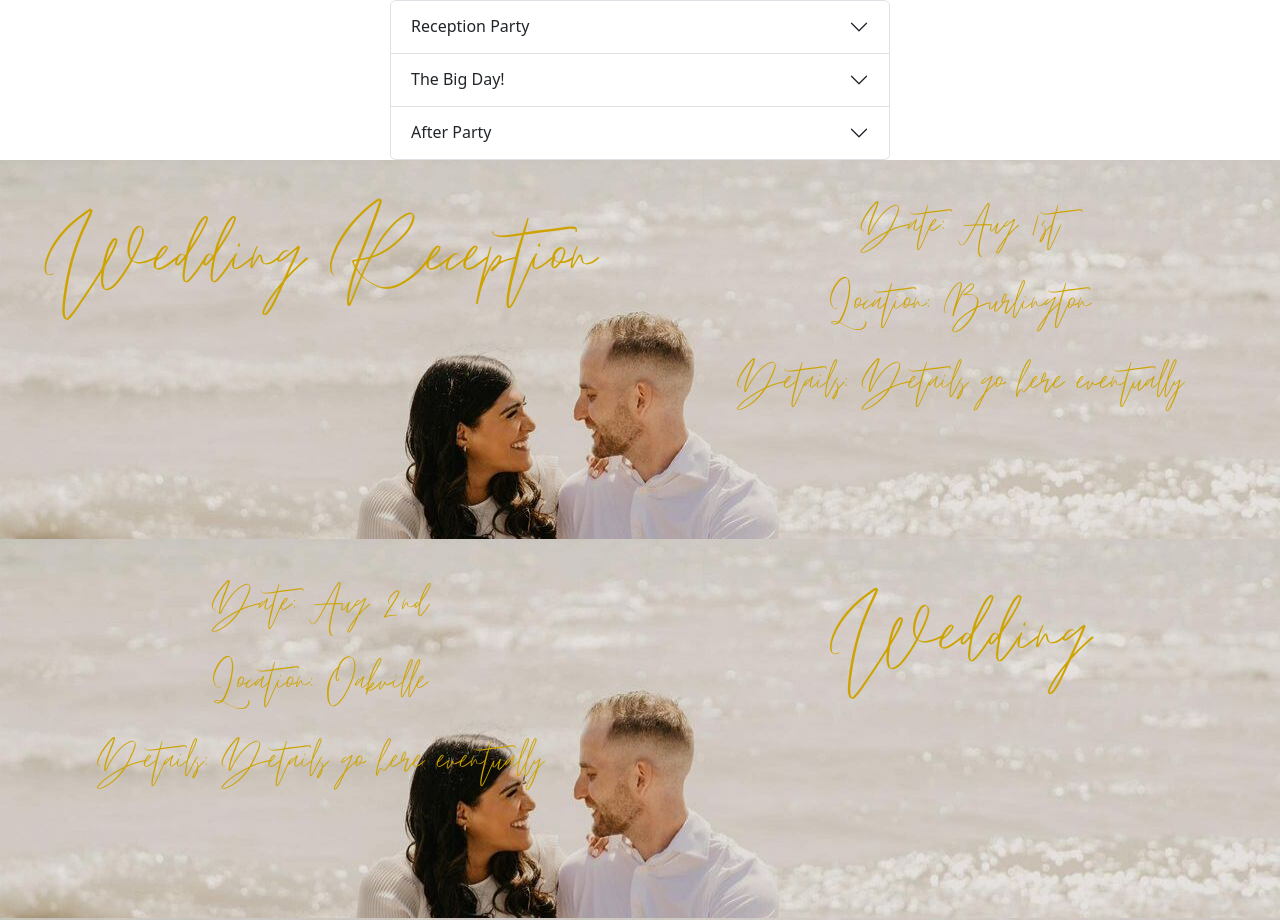
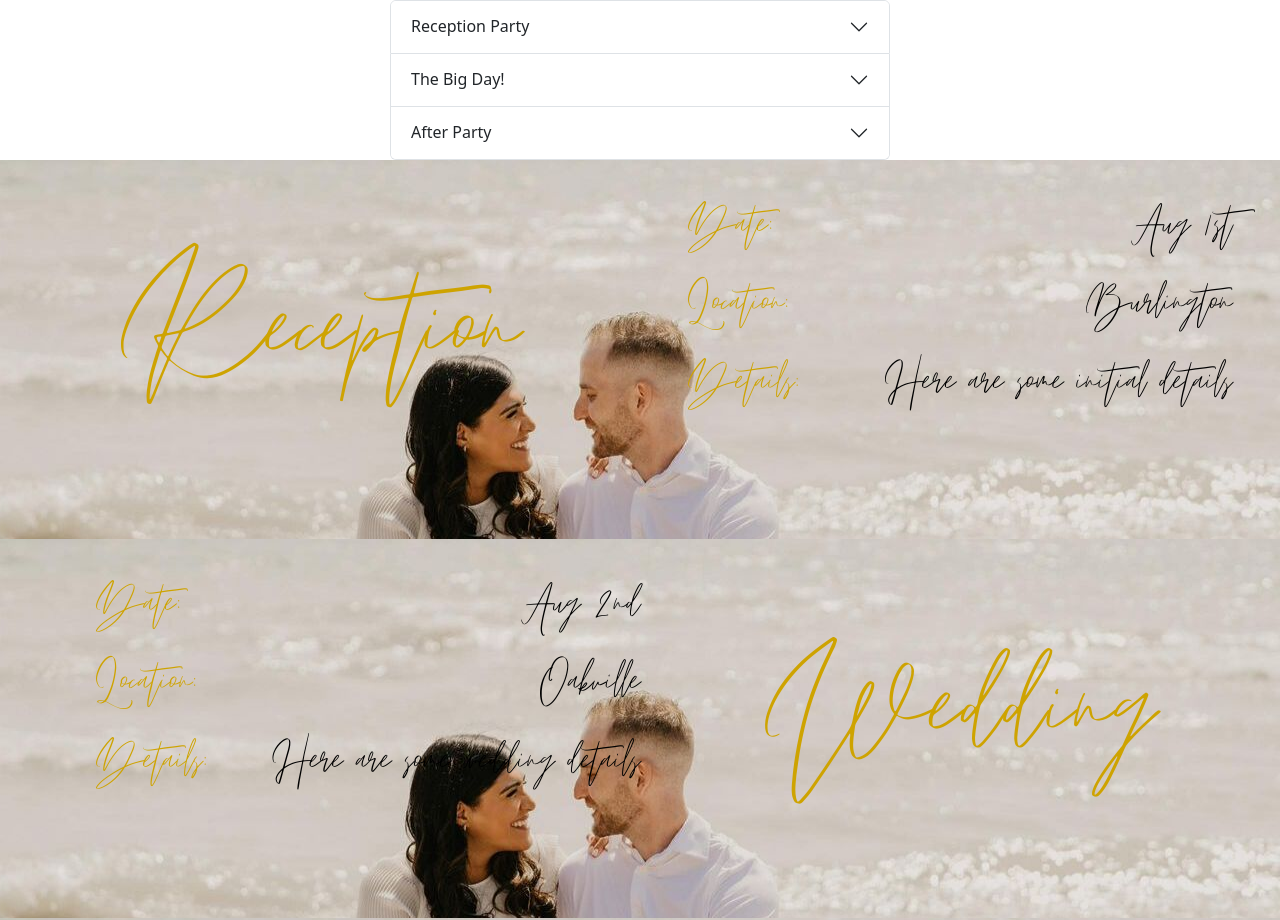
Before and after one commit to MichaelSault/TanyaWeddingWebsite, a React (Vite) app: page / in a window 1280 px wide. Shown: the part 968-1888 px from the top of the page. Built offline with nearby package versions, Linux system fonts and the light colour scheme.

Commit message:
added variables to event banner class

```diff
--- a/src/App.css
+++ b/src/App.css
@@ -28,7 +28,7 @@ h1 {
 }
 
 #eventTitle {
-  font-size: 10vw;
+  font-size: 15vw;
   justify-content: flex-start;
 }
 
@@ -38,6 +38,14 @@ h2 {
 
 #eventText {
   font-size: 5vw;
+  display: flex;
+  justify-content: flex-start;
+}
+#eventTextinfo {
+  font-size: 5vw;
+  display: flex;
+  justify-content: center;
+  color: black;
 }
 
 .ImageHeader {
@@ -68,13 +76,14 @@ h2 {
 
 .eventName {
   min-width: 50%;
+  min-height: 100%;
   padding-bottom: 1em;
   padding-top: 1em;
-  margin-bottom: 5em;
+  margin-bottom: 1em;
   margin-top: 0;
   display: flex;
+  flex-direction: column;
   justify-content: center;
-
 }
 
 .eventDetails {
@@ -83,7 +92,20 @@ h2 {
   padding-top: 1em;
   margin-bottom: 5em;
   margin-top: 0;
+  padding-left: 3em;
+  flex-direction: column;
+}
+
+.eventRowRight {
   display: flex;
-  flex-direction: column;
-  justify-content: flex-end;
+  flex-direction: row;
+  justify-content: space-between;
+  padding-right: 3em;
 }
+
+.eventRowLeft {
+  display: flex;
+  flex-direction: row;
+  justify-content: space-between;
+  padding-left: 3em;
+}
--- a/src/components/EventBanner.jsx
+++ b/src/components/EventBanner.jsx
@@ -1,23 +1,35 @@
-import '../App.css'
+import { forwardRef } from 'react';
+import '../App.css';
 
-function EventBanner() {
+// eslint-disable-next-line react/display-name
+const EventBanner = forwardRef(
+  (
+    {
+      event,
+      date,
+      location,
+      details
+    },
+    ref
+
+  ) => {
 
   return (
-
     <>
       <div className='EventHeader' width='100%'>
         <div className='eventName'>
-            <h1 id='eventTitle'>Wedding Reception</h1>
+            <h1 id='eventTitle'>{event}</h1>
         </div>
         <div className='eventDetails'>
-            <h1 id='eventText'>Date: Aug 1st</h1>
-            <h1 id='eventText'>Location: Burlington</h1>
-            <h1 id='eventText'>Details: Details go here eventually</h1>
+            <div className='eventRowRight'><h1 id='eventText'>Date: </h1><h1 id='eventTextinfo'>{date}</h1></div>
+            <div className='eventRowRight'><h1 id='eventText'>Location: </h1><h1 id='eventTextinfo'>{location}</h1></div>
+            <div className='eventRowRight'><h1 id='eventText'>Details: </h1><h1 id='eventTextinfo'>{details}</h1></div>
         </div>
       </div>
 
     </>
   )
-}
+  }
+);
 
-export default EventBanner
+export default EventBanner;
--- a/src/components/EventBannerMirror.jsx
+++ b/src/components/EventBannerMirror.jsx
@@ -1,22 +1,36 @@
-import '../App.css'
+import { forwardRef } from 'react';
+import '../App.css';
 
-function EventBannerMirror() {
+// eslint-disable-next-line react/display-name
+const EventBannerMirror = forwardRef(
+  (
+    {
+      event,
+      date,
+      location,
+      details
+    },
+    ref
+
+  ) => {
 
   return (
-
     <>
       <div className='EventHeader' width='100%'>
-        <div className='eventDetails'>
-            <h1 id='eventText'>Date: Aug 2nd</h1>
-            <h1 id='eventText'>Location: Oakville</h1>
-            <h1 id='eventText'>Details: Details go here eventually</h1>
+      <div className='eventDetails'>
+            <div className='eventRowLeft'><h1 id='eventText'>Date: </h1><h1 id='eventTextinfo'>{date}</h1></div>
+            <div className='eventRowLeft'><h1 id='eventText'>Location: </h1><h1 id='eventTextinfo'>{location}</h1></div>
+            <div className='eventRowLeft'><h1 id='eventText'>Details: </h1><h1 id='eventTextinfo'>{details}</h1></div>
         </div>
         <div className='eventName'>
-            <h1 id='eventTitle'>Wedding</h1>
+            <h1 id='eventTitle'>{event}</h1>
         </div>
+
       </div>
+
     </>
   )
-}
+  }
+);
 
-export default EventBannerMirror
+export default EventBannerMirror;
--- a/src/components/Home.jsx
+++ b/src/components/Home.jsx
@@ -17,9 +17,9 @@ function Home() {
 
         </div>
 
-          <EventBanner />
-          <EventBannerMirror />
-          <EventBanner />
+          <EventBanner event={'Reception'} date={'Aug 1st'} location={'Burlington'} details={'Here are some initial details'}/>
+          <EventBannerMirror event={'Wedding'} date={'Aug 2nd'} location={'Oakville'} details={'Here are some wedding details'}/>
+          <EventBanner event={'After Party'} date={'Aug 3rd'} location={'Mississauga'} details={'Here are some more details'}/>
 
     </>
   )
```
